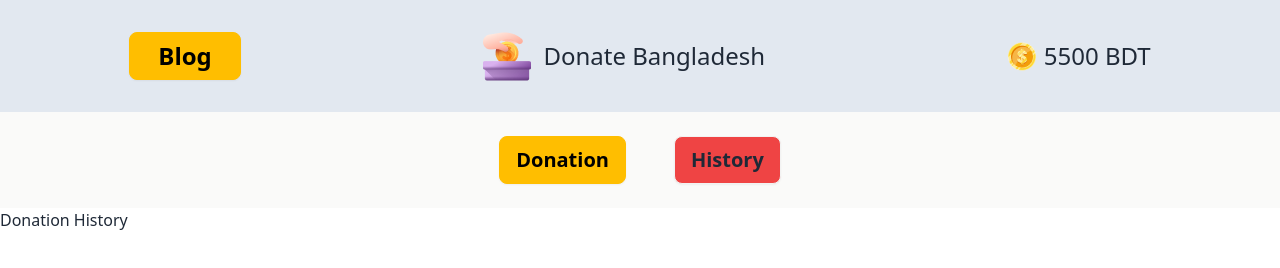
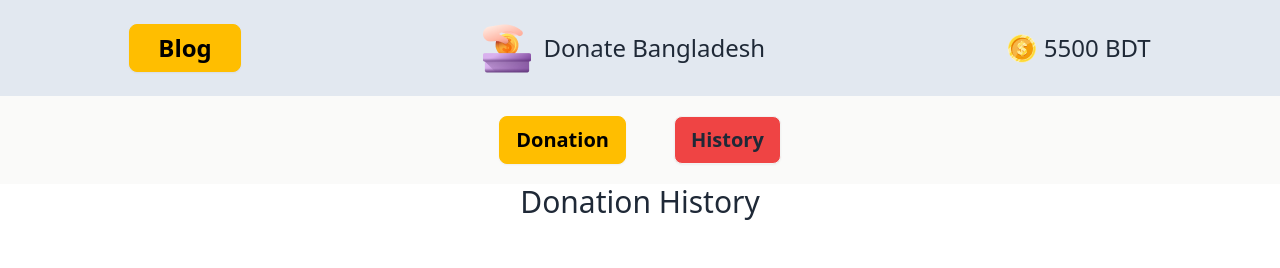
Before and after one commit to mehedi24124/assignment-5, a plain HTML site: page index.html in a window 1280 px wide. Both pictures are taken after a click on the button "History". Drawn offline with nearby package versions, Linux system fonts and the light colour scheme.

Commit message:
final git

```diff
--- a/index.html
+++ b/index.html
@@ -13,7 +13,7 @@
     <main class="sticky top-0 z-10  bg-stone-50">
         <section>
         <!-- navbar  -->
-         <div class="bg-slate-200 h-28 flex ">
+         <div class="bg-slate-200 h-24 flex ">
             <div class="navbar justify-around">
                 <div class="">
                     <button class="btn btn-warning lg:text-2xl  px-7"><a href="blog.html">Blog</a></button>
@@ -29,7 +29,7 @@
               </div>
          </div>
          <!-- banner div -->
-         <div class="flex justify-center gap-12 mt-6 pb-6">
+         <div class="flex justify-center gap-12 mt-5 pb-5">
             <button  id="colorButton1" onclick="toggleInfo('info1')" class="btn btn-warning text-xl ">Donation</button>
             <button  id="colorButton2" onclick="toggleInfo('info2')" class="btn btn-warning text-xl ">History</button>
         </div>
@@ -129,7 +129,7 @@
     <main>
       <section  id="info2" style="display:none;">
         <div id="info2"  border: 1px solid #ccc; padding: 10px;">
-          <h3>Donation History</h3>
+          <h3 class="text-3xl flex justify-center">Donation History</h3>
           <ul id="history-list"></ul>
       </div>
       </section>
```
